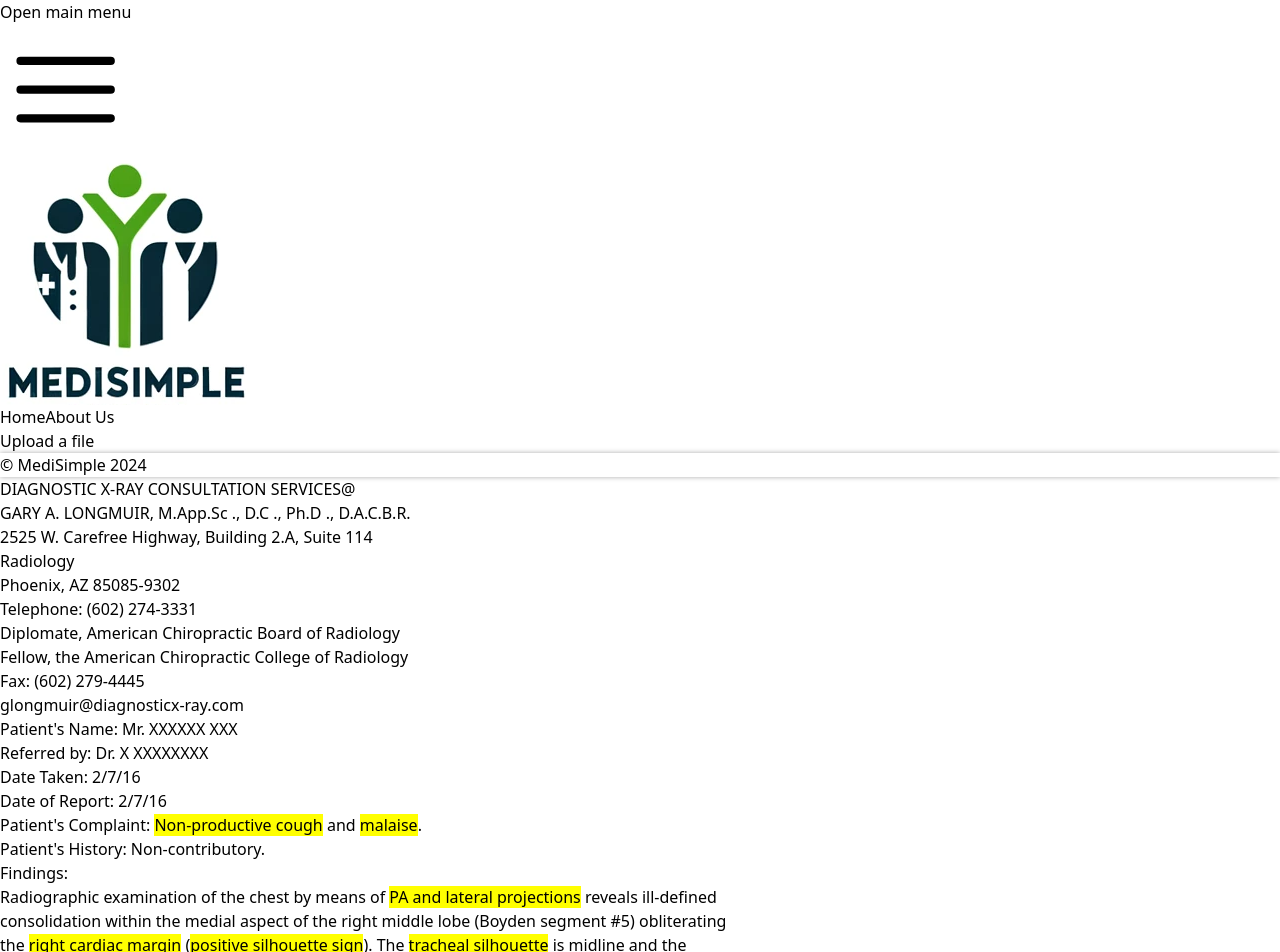
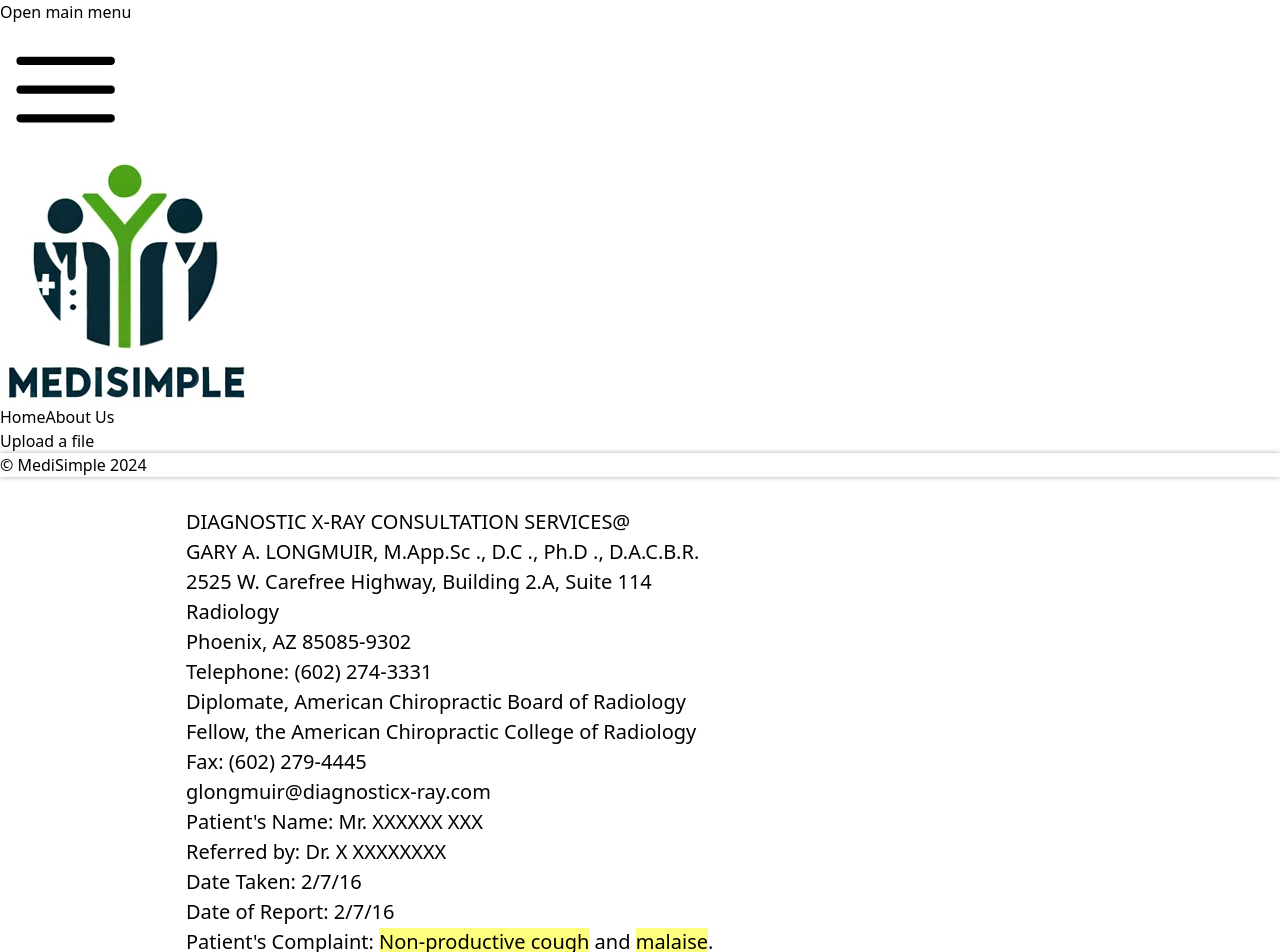
Before and after one commit to Kantosaurus/NUS-Health-Hack-2024, a React (Vite) app in the folder frontend/: page /report in a window 1280 px wide. Shown: the top 952 px of the page. Built offline with nearby package versions, Linux system fonts and the light colour scheme.

Commit message:
frontend edit

```diff
--- a/frontend/src/Annotations.jsx
+++ b/frontend/src/Annotations.jsx
@@ -5,13 +5,34 @@ export default function AnnotationBox() {
   const { annotation } = useAnnotation();
   if (!annotation.isVisible) return null;
 
+  // Set maximum dimensions
+  const maxWidth = "300px"; // Maximum width
+  const maxHeight = "450px"; // Maximum height
+
   const style = {
+    fontSize: '18px', // Increase font size for better readability
     position: 'absolute',
     top: `${annotation.position.y}px`,
     left: `${annotation.position.x}px`,
+    maxWidth: maxWidth,
+    maxHeight: maxHeight,
+    backgroundColor: "rgba(255,255,255)", // Opaque white background
+    border: "1px solid black",
+    borderRadius: "8px", // Rounded corners
+    padding: "10px",
+    boxSizing: "border-box",
+    overflowY: "auto", // Scroll vertically if content overflows
+    zIndex: 1000, // Ensure it's above other elements
+    display: 'flex',
+    flexDirection: 'column',
+    justifyContent: 'center',
+    alignItems: 'center',
+    whiteSpace: 'pre-wrap', // Ensures that the content wraps and respects newlines and spaces
+    opacity: annotation.isVisible ? 1 : 0, // Control visibility through opacity
+    transition: "opacity 150ms ease-in-out", // Apply transition effect
   };
 
   return(
       <div style={style}>{annotation.content}</div>
-    );
-};
+  );
+}
--- a/frontend/src/LoadReport.jsx
+++ b/frontend/src/LoadReport.jsx
@@ -2,26 +2,49 @@ import React from "react";
 import myText from "./control/uploads/output.txt?raw";
 import keywords from "./control/keywords.csv?raw";
 import { useAnnotation } from './AnnotationContext';
+import './LoadReportStyles.css'
 
 export default function LoadReport() {
   window.globalNumber = 0;
   const {setAnnotation} = useAnnotation();
   const lines = myText.split('\n');
-    // Assuming keywords are separated by ~ and potentially wrapped in quotes
   const words = keywords.replaceAll("'", "").replaceAll('"', "").split("~");
+
+  // Adjusted styles for the container
+  const containerStyle = {
+    fontSize: '20px', // Increase font size for better readability
+    width: 'auto', // Use most of the webpage width
+    maxWidth: '80%', // Ensure some margin remains
+    minHeight: '120vh', // Minimum height to encourage scrolling
+    margin: '0 auto', // Center the container horizontally
+    display: 'flex', // Use flexbox
+    flexDirection: 'column', // Stack children vertically
+    alignItems: 'center', // Center children horizontally
+    // justifyContent: 'center', // Center children vertically
+    overflowY: 'auto', // Show scrollbar when content overflows
+    padding: '30px', // Add some padding around the content
+  };
+
+  // Inner div to align text left
+  const innerTextStyle = {
+    textAlign: 'left', // Align text to the left
+  };
+
   return (
-        <div className="flex-col text-center w-full pr-16 leading-loose">
+    <div style={containerStyle} className="flex-col leading-loose">
+        <div style={innerTextStyle}>
             {lines.map((line, lineIndex) => (
                 <p key={lineIndex}>
-                  {/* Process each line to highlight keywords */}
                     {highlightWordsInLine(line, words, setAnnotation, words)}
                 </p>
             ))}
         </div>
+    </div>
   );
 }
 
-function highlightWordsInLine(line, keywords, state, word_arr) {
+
+function highlightWordsInLine(line, keywords, setAnnotation, word_arr) {
   let elements = [];
   let lastIndex = 0; // Track the index of the char of the string we are at
 
@@ -35,18 +58,19 @@ function highlightWordsInLine(line, keywords, state, word_arr) {
               if (match.index > lastIndex) {
                   elements.push(<span key={`text-${lastIndex}`}>{line.substring(lastIndex, match.index)}</span>);
               }
-          // Add the keyword wrapped in a mark and button
-          let curr_num = window.globalNumber;
+              // Add the keyword wrapped in a mark and button, change onClick to onMouseEnter and add onMouseLeave
               elements.push(
-              <mark key={`mark-${index}-${window.globalNumber}`}>
+                <mark key={`mark-${index}-${window.globalNumber}`} className="highlight">
                   <button
                     id={`${index}`}
                     name={`${window.globalNumber}`}
-                onClick={(event) => getExplaination(event, index, state, word_arr)}>
+                    onMouseEnter={(event) => showExplanation(event, index, setAnnotation, word_arr)}
+                    onMouseLeave={() => hideExplanation(setAnnotation)}>
                     {match[0]}
                   </button>
                 </mark>
               );
+
               window.globalNumber++;
               lastIndex = match.index + match[0].length; // Update lastIndex to the end of the current match
           }
@@ -60,16 +84,37 @@ function highlightWordsInLine(line, keywords, state, word_arr) {
   return <span>{elements}</span>;
 }
 
-function getExplaination(event, index, setAnnotation, word_arr) {
+function showExplanation(event, index, setAnnotation, word_arr) {
+  // Clear existing timeout if any
+  if (window.fadeTimeout) {
+    clearTimeout(window.fadeTimeout);
+  }
+
+  // Start a new timeout
+  window.fadeTimeout = setTimeout(() => {
     const element_rect = event.target.getBoundingClientRect();
     const new_position = {
-        x: element_rect.left + window.scrollX,
-        y: element_rect.bottom + window.scrollY
+      x: element_rect.left + window.scrollX - 2,
+      y: element_rect.bottom + window.scrollY + 7
     };
     const content = word_arr[index + 1];
     setAnnotation(prevAnnotation => ({
       ...prevAnnotation,
-        content : content,
+      content: content,
       position: new_position,
-        isVisible: true,}));
+      isVisible: true, // Now controlled with delay
+    }));
+  }, 150); // Delay of 150ms
 }
+
+function hideExplanation(setAnnotation) {
+  // Clear the timeout if mouse leaves before the annotation is shown
+  if (window.fadeTimeout) {
+    clearTimeout(window.fadeTimeout);
+  }
+
+  setAnnotation(prevAnnotation => ({
+    ...prevAnnotation,
+    isVisible: false,
+  }));
+}
--- /dev/null
+++ b/frontend/src/LoadReportStyles.css
@@ -0,0 +1,11 @@
+.highlight {
+    background-color: rgba(255, 255, 0, 0.5); /* Yellow background with opacity */
+    color: black; /* Initial text color */
+    transition: background-color 0.150ms ease; /* Smooth transition for background color */
+  }
+
+  .highlight:hover {
+    background-color: rgba(212, 212, 0, 0.8); /* Darker yellow on hover with opacity */
+    color: black; /* Keep text color black on hover */
+    transition: background-color 0.150ms ease; /* Smooth transition for background color */
+  }
```
Lines whose indentation alone changed are shown as unchanged.
